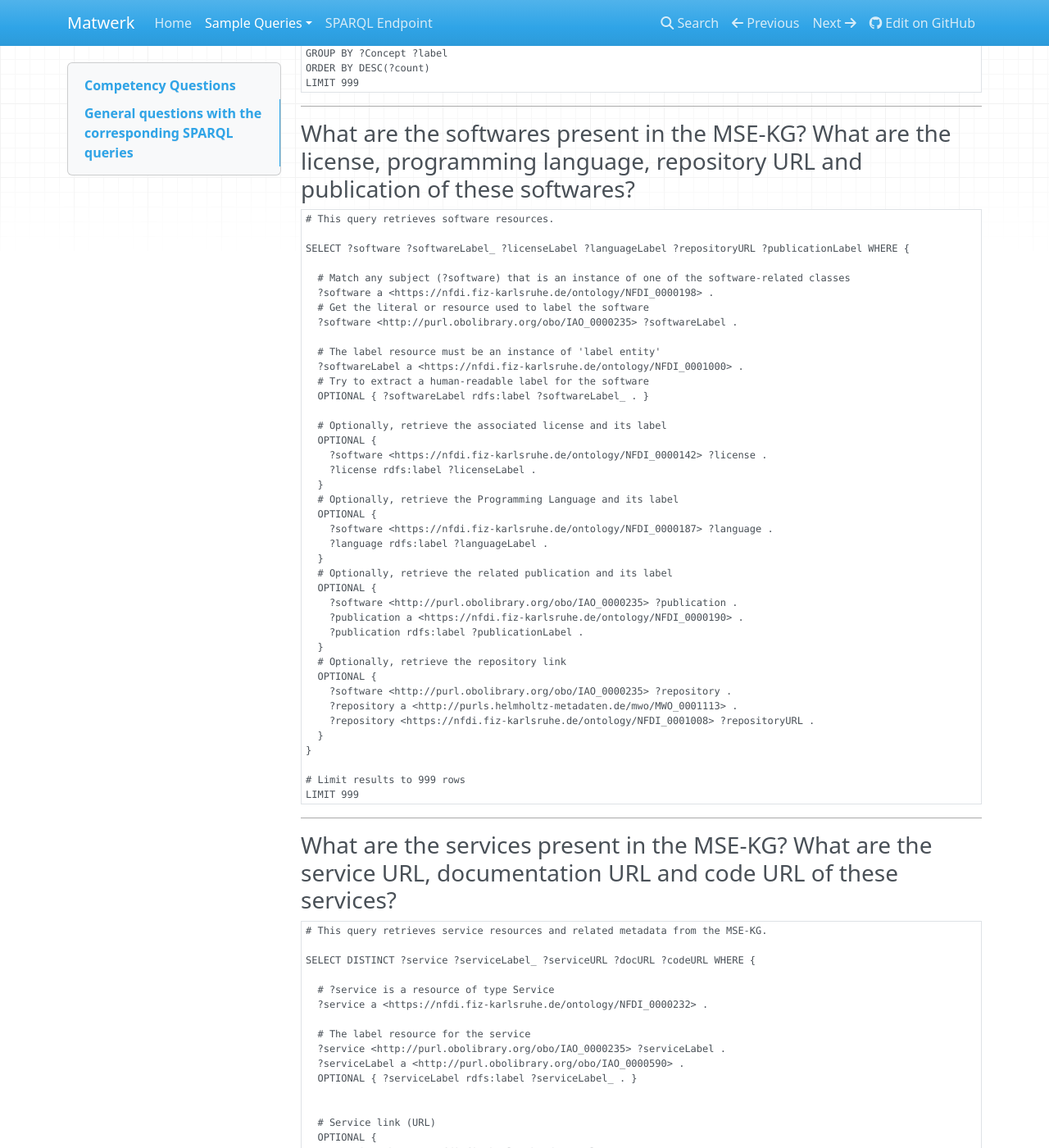
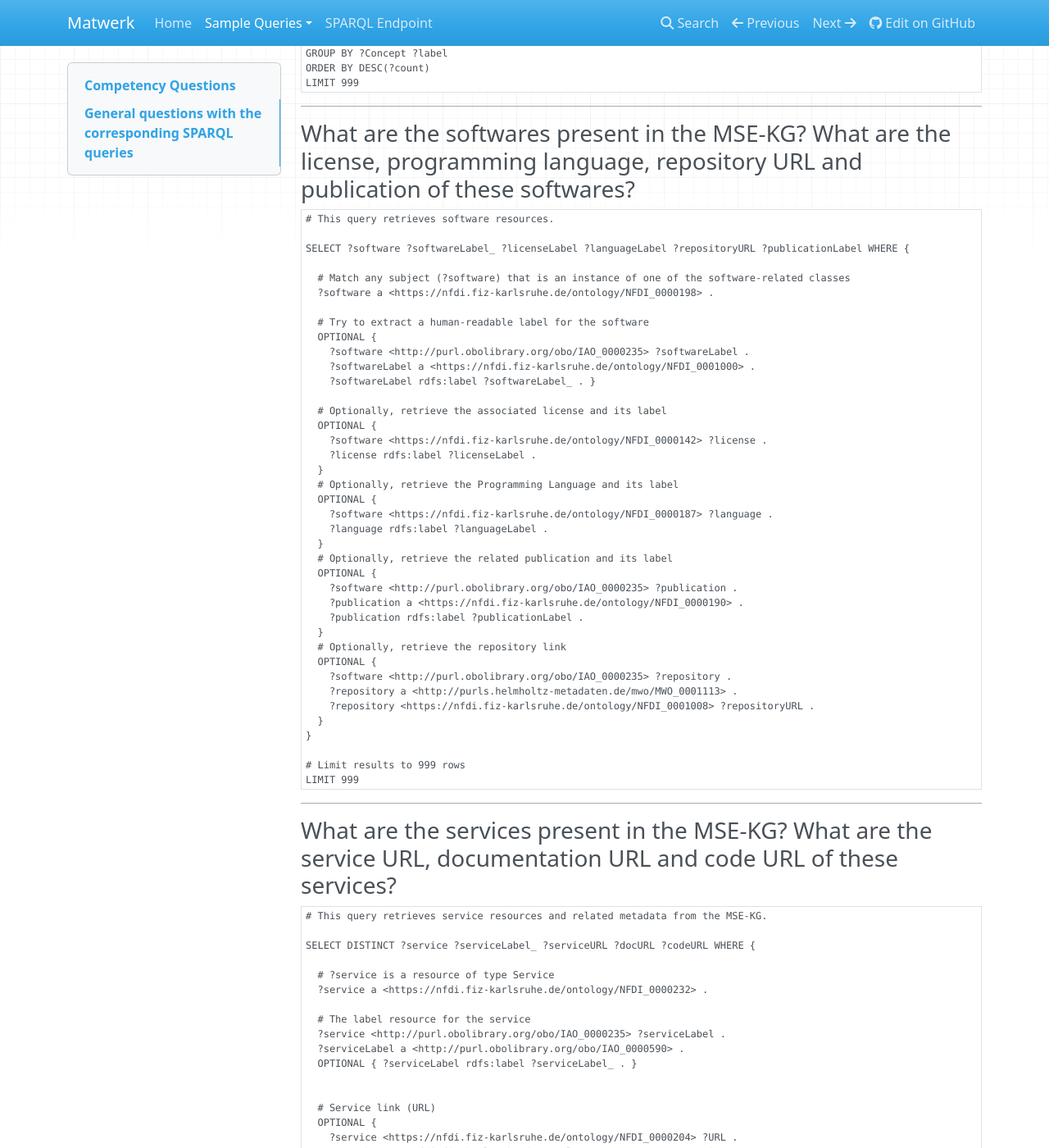
Before and after one commit to ISE-FIZKarlsruhe/matwerk, an MkDocs documentation site: the page built from docs/general_queries.md, in a window 1280 px wide and 1400 px high, scrolled down 546 px. Shown: the whole window at 82% size. Built offline with MkDocs 1.6.1, drawn with Linux system fonts in a browser that asks for light colours; nearby versions of some CDN libraries.

Commit message:
update the query

```diff
--- a/docs/general_queries.md
+++ b/docs/general_queries.md
@@ -42,13 +42,12 @@
 
   # Match any subject (?software) that is an instance of one of the software-related classes
   ?software a <https://nfdi.fiz-karlsruhe.de/ontology/NFDI_0000198> .
-  # Get the literal or resource used to label the software
-  ?software <http://purl.obolibrary.org/obo/IAO_0000235> ?softwareLabel .
 
-  # The label resource must be an instance of 'label entity'
-  ?softwareLabel a <https://nfdi.fiz-karlsruhe.de/ontology/NFDI_0001000> .
   # Try to extract a human-readable label for the software
-  OPTIONAL { ?softwareLabel rdfs:label ?softwareLabel_ . }
+  OPTIONAL {
+    ?software <http://purl.obolibrary.org/obo/IAO_0000235> ?softwareLabel .
+    ?softwareLabel a <https://nfdi.fiz-karlsruhe.de/ontology/NFDI_0001000> .
+    ?softwareLabel rdfs:label ?softwareLabel_ . }
 
   # Optionally, retrieve the associated license and its label
   OPTIONAL {
```
